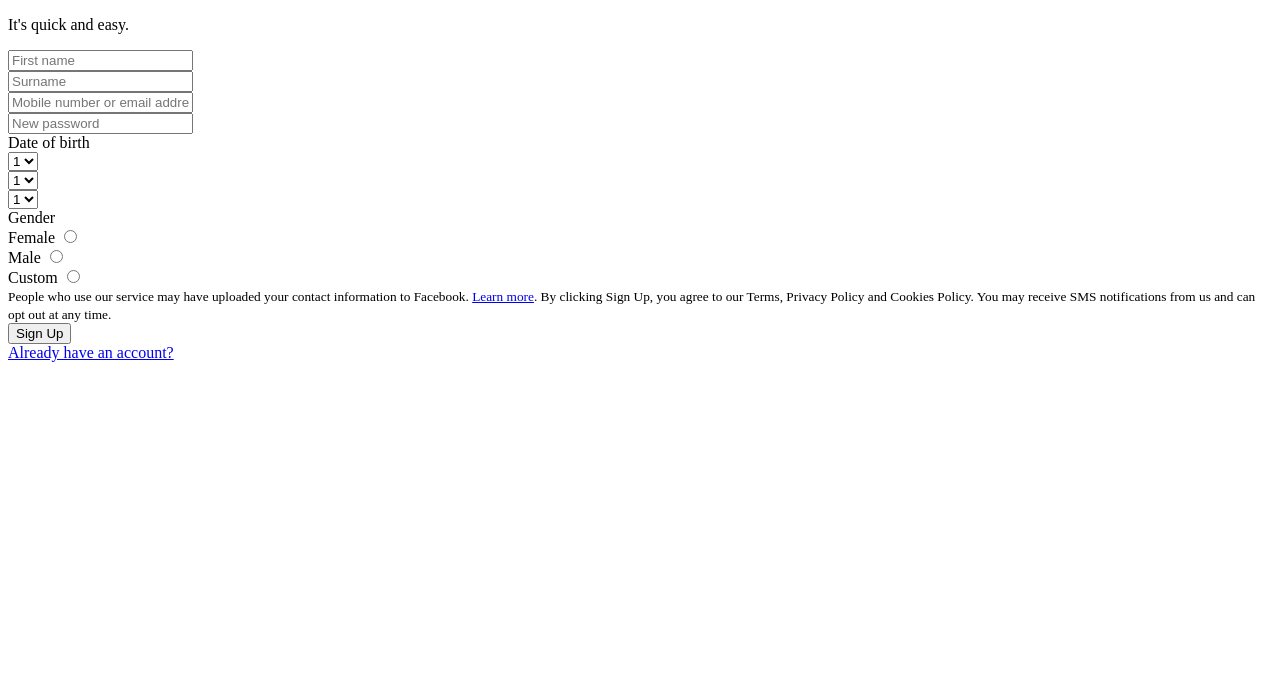
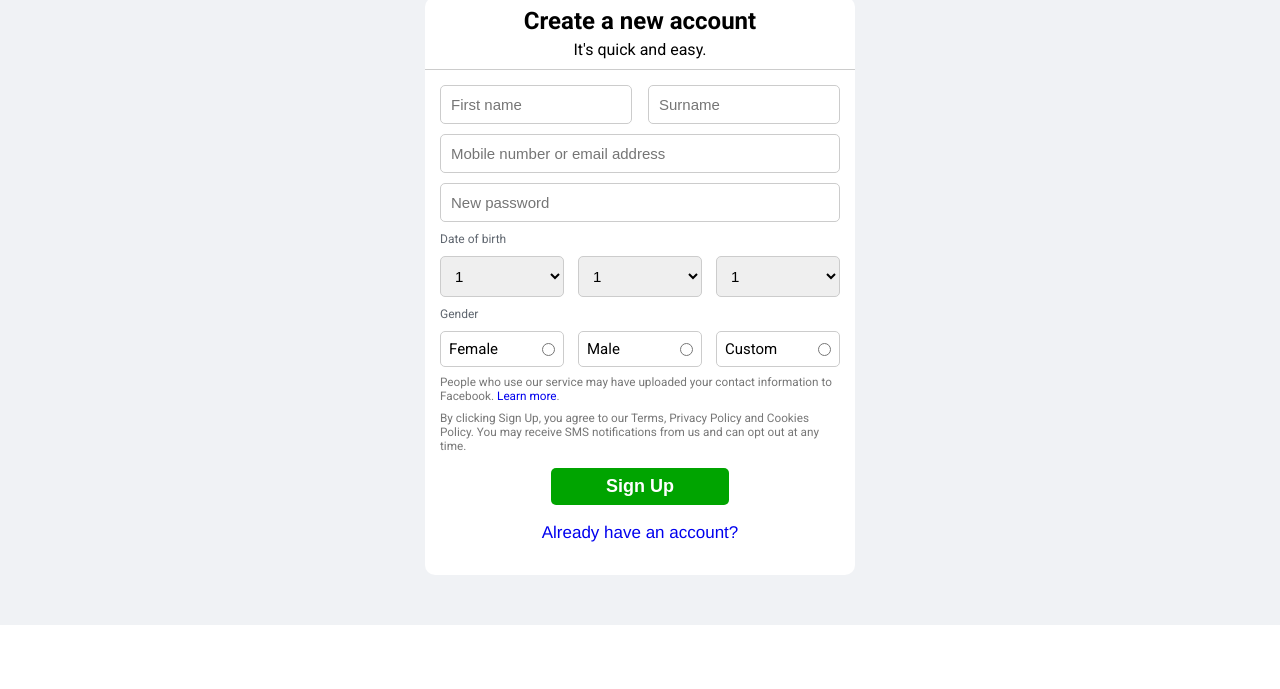
Before and after one commit to Rishyasirungan/FackbookSignUpClone, a plain HTML site: page index.html in a window 1280 px wide. Shown: the part 111-800 px from the top of the page. Drawn offline with Linux system fonts and the light colour scheme; the site is published under a folder, as on GitHub Pages, so addresses that start at the root find nothing.

Commit message:
index.html

```diff
--- a/index.html
+++ b/index.html
@@ -8,7 +8,7 @@
     <link rel="preconnect" href="https://fonts.googleapis.com">
     <link rel="preconnect" href="https://fonts.gstatic.com" crossorigin>
     <link href="https://fonts.googleapis.com/css2?family=Roboto:wght@400;500;700&display=swap" rel="stylesheet">
-    <link href="/Facebook-SingnUp/stylesfb.css" rel="stylesheet" />
+    <link href="Facebook-SingnUp/stylesfb.css" rel="stylesheet" />
 </head>
 
 <body>
```
